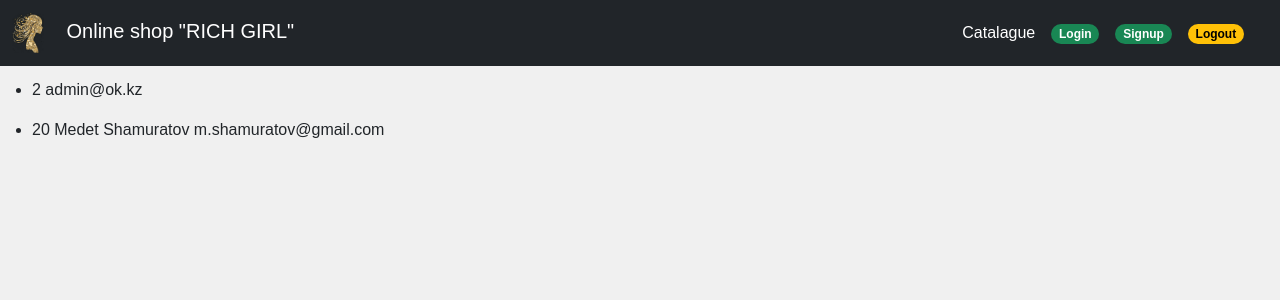
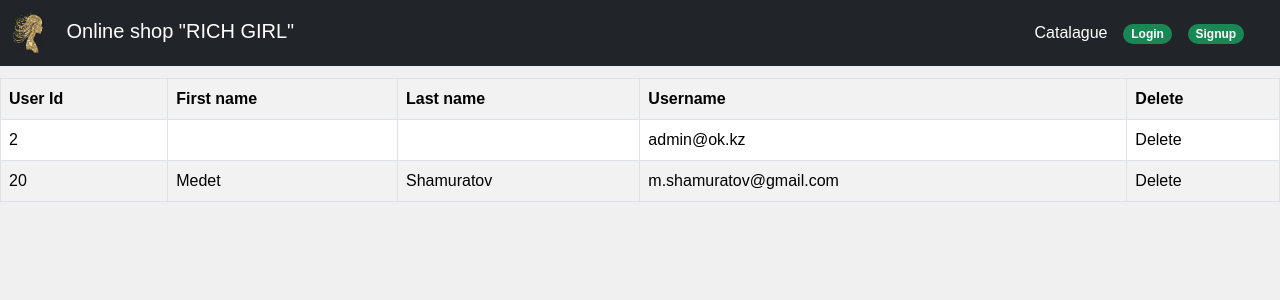
Before and after one commit to MedFarmer/project_online_shop, a Django app: page /users/ in a window 1280 px wide. Shown: the top 300 px of the page. Run offline with Django 4.2, Linux system fonts and the light colour scheme; data comes from the database, SQL or seed files in the repository; both versions use the stored data as it was after the commit.

```diff
--- a/app/urls.py
+++ b/app/urls.py
@@ -1,6 +1,7 @@
 from django.urls import path
-from .views import Home, AddProduct, AddStock, test, SignUp, Logout, Users, Login, Detail, Update, Delete, AddTextile, AddColor, AddSize, AddImage, \
-    AddImageDelete, Basket, DeleteOrder, DeleteColorView, Bought, Index, get_available_sizes, get_available_quantities
+from django.contrib.auth import views as auth_views
+from .views import Home, AddProduct, AddStock, test, SignUp, Logout, Users, UsersDelete, Login, Detail, Update, Delete, AddTextile, AddColor, AddImage, \
+    AddImageDelete, Basket, DeleteOrder, DeleteColorView, Bought, Index, VerifyEmailView, VerifySuccessView, VerifyErrorView, get_available_sizes, get_available_quantities
 
 urlpatterns = [
     path('', Index.as_view(), name='index'),
@@ -10,12 +11,12 @@ urlpatterns = [
     path('addtextile/', AddTextile.as_view(), name='addtextile'),
     path('addcolor/', AddColor.as_view(), name='addcolor'),
     path('addcolor/delete_color/<int:pk>/', DeleteColorView.as_view(), name='delete_color'),
-    path('addsize/', AddSize.as_view(), name='addsize'),
     path('test/', test, name='test'),
     path('signup/', SignUp.as_view(), name='signup'),
     path('login/', Login.as_view(), name='login'),
     path('logout/', Logout.as_view(), name='logout'),
     path('users/', Users.as_view(), name='users'),
+    path('users/<int:pk>/delete/', UsersDelete.as_view(), name='delete_users'),
     path('detail/<int:pk>/', Detail.as_view(), name='detail'),
     path('detail/<int:pk>/update/', Update.as_view(), name='update'),
     path('detail/<int:pk>/delete/', Delete.as_view(), name='delete'),
@@ -26,4 +27,12 @@ urlpatterns = [
     path('basket/<int:user_pk>/', Basket.as_view(), name='basket'),
     path('basket/<int:user_pk>/delete_order/<int:order_pk>/', DeleteOrder.as_view(), name='delete_order'),
     path('basket/<int:user_pk>/bought/', Bought.as_view(), name='bought'),
+    path('verify/<int:user_pk>/<str:token>/', VerifyEmailView.as_view(), name='verify_email'),
+    path('verification_success/', VerifySuccessView.as_view(), name='verify_success'),
+    path('verification_error/', VerifyErrorView.as_view(), name='verify_error'),
+
+    path('password_reset/', auth_views.PasswordResetView.as_view(), name='password_reset'),
+    path('password_reset/done/', auth_views.PasswordResetDoneView.as_view(), name='password_reset_done'),
+    path('reset/<uidb64>/<token>/', auth_views.PasswordResetConfirmView.as_view(), name='password_reset_confirm'),
+    path('reset/done/', auth_views.PasswordResetCompleteView.as_view(), name='password_reset_complete'),
 ]
--- a/app/views.py
+++ b/app/views.py
@@ -13,7 +13,10 @@ from django.http import HttpRequest, HttpResponse, HttpResponseRedirect
 from typing import Any
 import json
 from django.contrib import messages
-from datetime import datetime
+from django.core.mail import send_mail
+from django.contrib.auth.tokens import default_token_generator
+
+"""index, catalague, detail pages"""
 
 class Index(View):
     def get(self, request):
@@ -56,6 +59,106 @@ class Home(ListView):
         else:
             return render(request, 'home.html', context)
 
+class Detail(DetailView):
+    model = Product
+    template_name = 'detail.html'
+    context_object_name = 'products'
+    # pk_url_kwarg = 'id'
+
+    def get_context_data(self, **kwargs):
+        sizes = ["XS","S","M","L","XL","2XL","3XL","4XL"]
+        size_list = []
+        context = super().get_context_data(**kwargs)
+        product_id = self.object.id
+        Size.objects.all().delete()
+        Size.objects.create(size=product_id)
+        selection_by_articule = Stock.objects.filter(product=product_id)
+        colors = [each.color for each in selection_by_articule]
+        unique_colors = list(set(colors))
+
+        for color in unique_colors:
+            size_dict = {}
+            size_dict['color'] = color.color
+            for size in sizes:
+                filtered = Stock.objects.filter(product=self.object.id, color=color, size=size)
+                total_quantity = sum(item.quantity for item in filtered)
+                size_dict[size] = total_quantity
+            size_list.append(size_dict)
+        context['size_list'] = size_list
+        context['colors'] = unique_colors
+
+        additional_images = AdditionalImage.objects.filter(product=product_id)
+        context['additional_images'] = additional_images
+        return context
+
+    def post(self, request, pk):
+        form = OrderForm(request.POST)
+
+        if form['color'] != '' and form['size'] != '' and form['order_quantity'] != '':
+            if form.is_valid():
+                color = form.cleaned_data['color']
+                size = form.cleaned_data['size']
+                order_quantity = form.cleaned_data['order_quantity']
+                products = pk
+                clients = request.user.id
+                product_query = Product.objects.get(pk=products)
+                price = product_query.price
+                subtotal = price * order_quantity
+
+                if request.user.is_authenticated:
+                    Order.objects.create(clients_id=clients, products_id=products, color=color, size=size, order_quantity=order_quantity, price=price, subtotal=subtotal)
+                    quantity_to_delete = -order_quantity
+                    color_query = Color.objects.get(color=color)
+                    Stock.objects.create(product=product_query, color=color_query, size=size, quantity=quantity_to_delete)
+                    return redirect('home')
+                else:
+                    request.session['first_buy'] = {'product':products, 'color':color, 'size':size, 'quantity':order_quantity, 'price':price, 'subtotal':subtotal}
+                    print('session is below product')
+                    print(request.session['first_buy']['product'])
+                    return redirect('login')
+        else:
+            context = {'form':form}
+            return render(request, 'detail.html', context)
+
+def get_available_sizes(request):
+    all_sizes = ["XS","S","M","L","XL","2XL","3XL","4XL"]
+    available_sizes = []
+    selected_color = request.GET.get('color')
+    if selected_color:
+        product_ids = Size.objects.all().values_list('size', flat=True)
+        product_id = int(product_ids[0])
+        selected = Color.objects.filter(color = selected_color).values_list('id', flat=True)
+        selected_color_id = int(selected[0])
+        print(product_id)
+        print(selected_color_id)
+        filtered_by_color = Stock.objects.filter(product = product_id, color_id = selected_color_id)
+        sizes = [each.size for each in filtered_by_color]
+        available = list(set(sizes))
+        for each in all_sizes:
+            if each in available:
+                available_sizes.append(each)
+        print(available_sizes)
+        return JsonResponse({'size': available_sizes, 'product_id': product_id, 'color_id': selected_color_id})
+    else:
+        return JsonResponse({'size': available_sizes})
+
+def get_available_quantities(request):
+    selected_size = request.GET.get('size')
+    if selected_size:
+        response = get_available_sizes(request)
+        data = json.loads(response.content.decode('utf-8'))
+        product_id = data['product_id']
+        color_id = data['color_id']
+        filtered_by_size = Stock.objects.filter(product = product_id, color = color_id, size = selected_size)
+        quantity = sum([each.quantity for each in filtered_by_size])
+        quantity_to_select = [x for x in range(1, quantity + 1)]
+        print(quantity_to_select)
+        return JsonResponse({'quantity': quantity_to_select})
+    else:
+        return JsonResponse({'quantity': ''})
+
+"""Adding, Deleting, Updating done by Admin side"""
+
 class AddProduct(View):
     def get(self, request):
         form= AddProductForm()
@@ -77,14 +180,12 @@ class AddProduct(View):
         else:
             return render(request, 'addproduct.html', {'form':form})
 
+class Delete(DeleteView):
+    model = Product
+    template_name = 'confirmation.html'
+    success_url = reverse_lazy('home')
+
 class AddImage(CreateView):
-    # template_name = 'addimage.html'
-    # form_class = AddImageForm
-    # success_url =  reverse_lazy('addimage', kwargs={'pk': 'your_primary_key_value'})
-    # context_object_name = 'additional_images'
-
-    # def get_success_url(self):
-    #     return reverse_lazy('addimage', kwargs={'pk': self.object.pk})
 
     def post(self, request, product_pk):
         form = AddImageForm(request.POST, request.FILES)
@@ -162,16 +263,16 @@ class AddTextile(CreateView):
         context['textiles'] = Textile.objects.all()
         return context
 
-class AddSize(CreateView):
-    model = Size
-    form_class = AddSizeForm
-    template_name = 'addsize.html'
-    success_url = reverse_lazy('addsize')
+# class AddSize(CreateView):
+#     model = Size
+#     form_class = AddSizeForm
+#     template_name = 'addsize.html'
+#     success_url = reverse_lazy('addsize')
 
-    def get_context_data(self, **kwargs):
-        context = super().get_context_data(**kwargs)
-        context['sizes'] = Size.objects.all()
-        return context
+#     def get_context_data(self, **kwargs):
+#         context = super().get_context_data(**kwargs)
+#         context['sizes'] = Size.objects.all()
+#         return context
 
 class AddColor(CreateView):
     model = Color
@@ -189,91 +290,77 @@ class DeleteColorView(DeleteView):
     template_name = 'delete_color.html'
     success_url = reverse_lazy('home')
 
+class Update(UpdateView):
+    model = Product
+    template_name = 'update.html'
+    form_class = UpdateForm
+    success_url = reverse_lazy('detail', kwargs={'pk': 'your_primary_key_value'})
+
+    def get_success_url(self):
+        return reverse_lazy('detail', kwargs={'pk': self.object.pk})
+
+""" User authorization, authentication classes """
+
 class SignUp(CreateView):
     model = User
     form_class = SignUpForm
     template_name = 'signup.html'
     success_url = reverse_lazy('login')
 
+    def send_verification_email(self, user):
+        token = default_token_generator.make_token(user)
+        verify_url = self.request.build_absolute_uri(f'/verify/{user.pk}/{token}/')
+        subject = 'verify your email'
+        message = f'Hello {user.username}, plase click the link below to verify your email :\n\n{verify_url}'
+        send_mail(subject, message, 'medet20231020@gmail.com', [user.username])
+
     def form_valid(self, form):
-        print("Form is valid.")
-        print("Data: ", form.cleaned_data)
-        return super().form_valid(form)
+        response = super().form_valid(form)
+        user = self.object
+        user.is_active = False
+        print(user.is_active)
+        user.email = user.username
+        user.save()
+        self.send_verification_email(user)
+        return response
 
 class Login(LoginView):
     template_name = 'login.html'
     authetication_form = LoginForm
     next_page = 'home'
 
-
 class Logout(LogoutView):
     next_page = 'home'
+
+class VerifyEmailView(View):
+    def get(self, request, user_pk, token):
+        user = User.objects.get(pk=user_pk)
+        if default_token_generator.check_token(user, token):
+            user.is_active = True
+            user.save()
+            return redirect('verify_success')
+        else:
+            return redirect('verify_error')
+
+class VerifySuccessView(View):
+    def get(self, request):
+        return render(request, 'verify_success.html')
+
+class VerifyErrorView(View):
+    def get(self, request):
+        return render(request, 'verify_error.html')
 
 class Users(ListView):
     model = User
     template_name = 'users.html'
     context_object_name = 'users'
 
-class Detail(DetailView):
-    model = Product
-    template_name = 'detail.html'
-    context_object_name = 'products'
-    # pk_url_kwarg = 'id'
+class UsersDelete(DeleteView):
+    model = User
+    template_name = 'delete_users.html'
+    success_url = reverse_lazy('users')
 
-    def get_context_data(self, **kwargs):
-        sizes = ["XS","S","M","L","XL","2XL","3XL","4XL"]
-        size_list = []
-        context = super().get_context_data(**kwargs)
-        product_id = self.object.id
-        Size.objects.all().delete()
-        Size.objects.create(size=product_id)
-        selection_by_articule = Stock.objects.filter(product=product_id)
-        colors = [each.color for each in selection_by_articule]
-        unique_colors = list(set(colors))
-
-        for color in unique_colors:
-            size_dict = {}
-            size_dict['color'] = color.color
-            for size in sizes:
-                filtered = Stock.objects.filter(product=self.object.id, color=color, size=size)
-                total_quantity = sum(item.quantity for item in filtered)
-                size_dict[size] = total_quantity
-            size_list.append(size_dict)
-        context['size_list'] = size_list
-        context['colors'] = unique_colors
-
-        additional_images = AdditionalImage.objects.filter(product=product_id)
-        context['additional_images'] = additional_images
-        return context
-
-    def post(self, request, pk):
-        form = OrderForm(request.POST)
-
-        if form['color'] != '' and form['size'] != '' and form['order_quantity'] != '':
-            if form.is_valid():
-                color = form.cleaned_data['color']
-                size = form.cleaned_data['size']
-                order_quantity = form.cleaned_data['order_quantity']
-                products = pk
-                clients = request.user.id
-                product_query = Product.objects.get(pk=products)
-                price = product_query.price
-                subtotal = price * order_quantity
-
-                if request.user.is_authenticated:
-                    Order.objects.create(clients_id=clients, products_id=products, color=color, size=size, order_quantity=order_quantity, price=price, subtotal=subtotal)
-                    quantity_to_delete = -order_quantity
-                    color_query = Color.objects.get(color=color)
-                    Stock.objects.create(product=product_query, color=color_query, size=size, quantity=quantity_to_delete)
-                    return redirect('home')
-                else:
-                    request.session['first_buy'] = {'product':products, 'color':color, 'size':size, 'quantity':order_quantity, 'price':price, 'subtotal':subtotal}
-                    print('session is below product')
-                    print(request.session['first_buy']['product'])
-                    return redirect('login')
-        else:
-            context = {'form':form}
-            return render(request, 'detail.html', context)
+"""Order, basket, buy classes"""
 
 class Basket(View):
     def get(self, request, user_pk):
@@ -320,56 +407,5 @@ class DeleteOrder(DeleteView):
         context = {'basket':basket, 'total':total_value}
         return render(request, 'basket.html', context)
 
-def get_available_sizes(request):
-    all_sizes = ["XS","S","M","L","XL","2XL","3XL","4XL"]
-    available_sizes = []
-    selected_color = request.GET.get('color')
-    if selected_color:
-        product_ids = Size.objects.all().values_list('size', flat=True)
-        product_id = int(product_ids[0])
-        selected = Color.objects.filter(color = selected_color).values_list('id', flat=True)
-        selected_color_id = int(selected[0])
-        print(product_id)
-        print(selected_color_id)
-        filtered_by_color = Stock.objects.filter(product = product_id, color_id = selected_color_id)
-        sizes = [each.size for each in filtered_by_color]
-        available = list(set(sizes))
-        for each in all_sizes:
-            if each in available:
-                available_sizes.append(each)
-        print(available_sizes)
-        return JsonResponse({'size': available_sizes, 'product_id': product_id, 'color_id': selected_color_id})
-    else:
-        return JsonResponse({'size': available_sizes})
-
-def get_available_quantities(request):
-    selected_size = request.GET.get('size')
-    if selected_size:
-        response = get_available_sizes(request)
-        data = json.loads(response.content.decode('utf-8'))
-        product_id = data['product_id']
-        color_id = data['color_id']
-        filtered_by_size = Stock.objects.filter(product = product_id, color = color_id, size = selected_size)
-        quantity = sum([each.quantity for each in filtered_by_size])
-        quantity_to_select = [x for x in range(1, quantity + 1)]
-        print(quantity_to_select)
-        return JsonResponse({'quantity': quantity_to_select})
-    else:
-        return JsonResponse({'quantity': ''})
-
-class Update(UpdateView):
-    model = Product
-    template_name = 'update.html'
-    form_class = UpdateForm
-    success_url = reverse_lazy('detail', kwargs={'pk': 'your_primary_key_value'})
-
-    def get_success_url(self):
-        return reverse_lazy('detail', kwargs={'pk': self.object.pk})
-
-class Delete(DeleteView):
-    model = Product
-    template_name = 'confirmation.html'
-    success_url = reverse_lazy('home')
-
 def test(request):
     pass
--- a/templates/base.html
+++ b/templates/base.html
@@ -90,6 +90,9 @@
                                 <li><a class="dropdown-item" href="{% url 'basket' user_pk=request.user.id %}">basket</a></li>
                             </ul>
                             </li>
+                            <li class="nav-item">
+                                <a class="nav-link active" aria-current="page" href="{% url 'logout' %}"> <span class="badge text-bg-warning rounded-pill">Logout</span> </a>
+                            </li>
                         {% else %}
                         <li class="nav-item">
                             <a class="nav-link active" aria-current="page" href="{% url 'login' %}"><span class="badge text-bg-success rounded-pill">Login</span></a>
@@ -98,9 +101,7 @@
                             <a class="nav-link active" aria-current="page" href="{% url 'signup' %}"><span class="badge text-bg-success rounded-pill">Signup</span></a>
                         </li>
                         {% endif %}
-                        <li class="nav-item">
-                            <a class="nav-link active" aria-current="page" href="{% url 'logout' %}"> <span class="badge text-bg-warning rounded-pill">Logout</span> </a>
-                        </li>
+
                     </ul>
                 </div>
             </div>
--- a/templates/delete_order.html
+++ b/templates/delete_order.html
@@ -1,5 +1,5 @@
 {% extends "base.html" %}
-{% load humanize %}
+{% load custom_filters %}
 {% block title %} delete order {% endblock %}
 {% block content %}
 <div class="container mt-5">
@@ -28,11 +28,11 @@
                             </tr>
                             <tr>
                                 <th> Price </th>
-                                <td> {{ order_to_delete.price|intcomma }}</td>
+                                <td> {{ order_to_delete.price|thousands_with_spaces }}</td>
                             </tr>
                             <tr>
                                 <th> for total </th>
-                                <td> {{ order_to_delete.subtotal|intcomma }}</td>
+                                <td> {{ order_to_delete.subtotal|thousands_with_spaces }}</td>
                             </tr>
                         </table>
 
--- a/templates/detail.html
+++ b/templates/detail.html
@@ -1,6 +1,6 @@
 {% extends "base.html" %}
 {% load static %}
-{% load humanize %}
+{% load custom_filters %}
 {% block title %} Details {% endblock %}
 {% block content %}
 <div class="container-fluid">
@@ -34,7 +34,7 @@
                 </tr>
                 <tr>
                     <th>Price: </th>
-                    <td>{{ products.price|intcomma }} KZT </td>
+                    <td>{{ products.price|thousands_with_spaces }} KZT </td>
                 </tr>
                 <tr>
                     <th> </th>
--- a/templates/users.html
+++ b/templates/users.html
@@ -2,10 +2,22 @@
 
 {% block title %} Users {% endblock %}
 {% block content %}
+<table class="table table-bordered table-striped">
+    <tr>
+        <th> User Id</th>
+        <th> First name</th>
+        <th> Last name</th>
+        <th> Username</th>
+        <th> Delete</th>
+    </tr>
     {% for user in users %}
-    <ul>
-        <li> {{ user.id }} {{ user.first_name }} {{user.last_name}} {{user.username}}</li>
-    </ul>
+    <tr>
+        <td> {{ user.id }} </td>
+        <td> {{ user.first_name }} </td>
+        <td> {{user.last_name}} </td>
+        <td> {{user.username}}</td>
+        <td> <a href="{% url 'delete_users' user.pk %}"> Delete</a></td>
+    </tr>
     {% endfor %}
-
+</table>
 {% endblock %}
--- /dev/null
+++ b/templates/verify_error.html
@@ -0,0 +1,6 @@
+{% extends "base.html" %}
+
+{% block title %} error {% endblock %}
+{% block content %}
+<h1> Dear User, there is a verification error </h1>
+{% endblock %}
--- /dev/null
+++ b/templates/verify_success.html
@@ -0,0 +1,6 @@
+{% extends "base.html" %}
+
+{% block title %} success {% endblock %}
+{% block content %}
+    <h1> Dear User, your email is successefully verified on sequin dress online webshop! </h1>
+{% endblock %}
```
Also changed, not shown: project/settings.py (+9 -0 lines), templates/addproduct.html (+4 -4 lines), templates/basket.html (+5 -5 lines), templates/delete_users.html (added, +22 -0 lines), templates/login.html (+7 -14 lines), templates/registration/password_reset_complete.html (added, +8 -0 lines), templates/registration/password_reset_confirm.html (added, +27 -0 lines), templates/registration/password_reset_done.html (added, +8 -0 lines), templates/registration/password_reset_email.html (added, +9 -0 lines), templates/registration/password_reset_form.html (added, +22 -0 lines), db.sqlite3.
